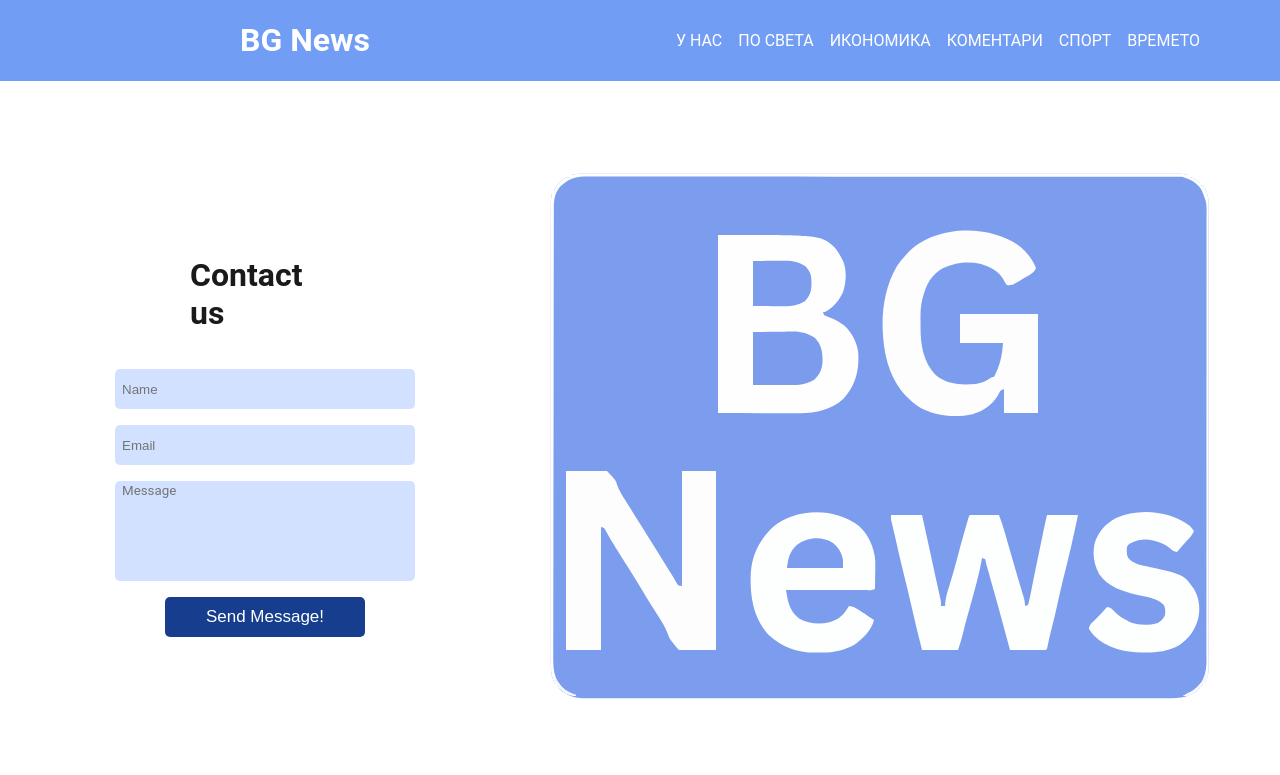
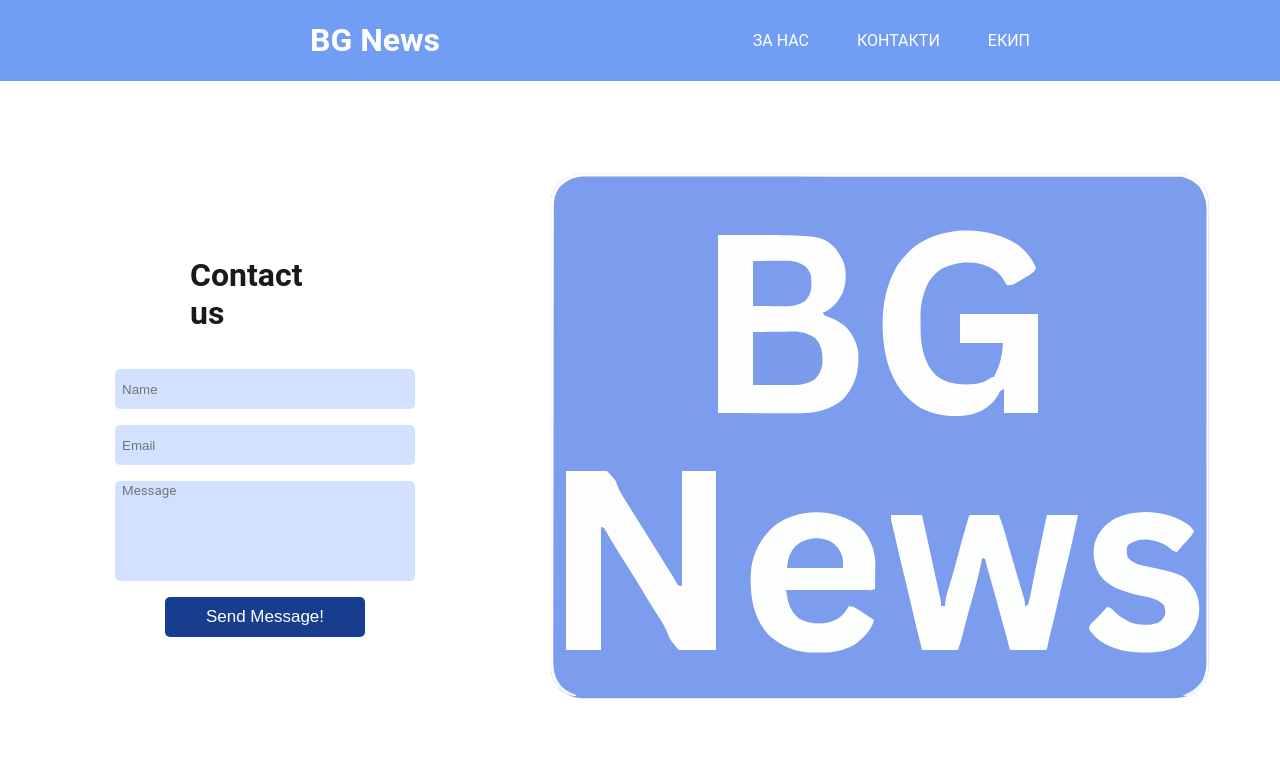
Before and after one commit to krav700/News_Site, a plain HTML site: page pages/contactUs.html in a window 1280 px wide. Shown: the top 775 px of the page. Drawn offline with Linux system fonts and the light colour scheme.

Commit message:
feat: add hover effect on links

```diff
--- a/pages/contactUs.html
+++ b/pages/contactUs.html
@@ -12,12 +12,11 @@
 <body>
     <div class="header">
         <h1><a href="../index.html">BG News</a></h1>
-        <a href="#">У НАС</a>
-        <a href="#">ПО СВЕТА</a>
-        <a href="#">ИКОНОМИКА</a>
-        <a href="#">КОМЕНТАРИ</a>
-        <a href="#">СПОРТ</a>
-        <a href="#">ВРЕМЕТО</a>
+        <nav>
+            <div class="header_links"><a href="pages/aboutUs.html"><span>ЗА НАС</span></a></div>
+            <div class="header_links"><a href="pages/contactUs.html"><span>КОНТАКТИ</span></a></div>
+            <div class="header_links"><a href="pages/team.html"><span>ЕКИП</span></a></div>
+        </nav>
     </div>
 
     <div class="content">
--- a/styles/contact.css
+++ b/styles/contact.css
@@ -1,6 +1,6 @@
 .form {
     display: flex;
-    flex: 1;
+    flex: 0 1 auto;
 }
 
 .form_content {
@@ -69,3 +69,7 @@ button {
     opacity: 1;
     right: 0;
 }
+
+#form_name {
+    flex: 0, 1, auto;
+}
--- a/styles/styles.css
+++ b/styles/styles.css
@@ -18,13 +18,57 @@ html, body {
     flex-direction: column;
 }
 
+nav {
+  display: flex;
+  justify-content: center;
+  align-items: center;
+  gap: 3rem;
+  background-color: rgb(114, 157, 244);
+  padding: 0px 100px;
+  flex-shrink: 0;
+  font-size: 16px;
+}
+
+a{
+  position: relative;
+}
+a::after {
+  content: '';
+  position: absolute;
+  bottom: 0;
+  left: 0;
+  width: 100%;
+  height: 0.1em;
+  background-color: white;
+  opacity: 0;
+  transition: opacity 0.3ms, transform 300ms;
+}
+a:hover::after,
+a:focus::after {
+  opacity: 1;
+  transform: translate3d(0, 0.2em, 0);
+}
+
+.header_links a::after {
+  opacity: 1;
+  transform: scale(0);
+  transform-origin: center;
+}
+
+.header_links a:hover::after,
+.header_links a:focus::after {
+  transform: scale(1);
+}
+
+
+
 .header {
     display: flex;
     justify-content: center;
     align-items: center;
-    gap: 1rem;
+    gap: 3rem;
     background-color: rgb(114, 157, 244);
-    padding: 0px 80px;
+    padding: 0px 150px;
     flex-shrink: 0;
 }
 
@@ -41,6 +85,7 @@ h1, #footer_h1{
 a {
     text-decoration: none;
     color: white;
+    transition: all 0.5s;
 }
 
   .content {
```
Also changed, not shown: index.html (+6 -6 lines), pages/aboutUs.html (+5 -6 lines), pages/generalTAC.html (+5 -6 lines), pages/messageSent.html (+5 -6 lines), pages/privacyPolicy.html (+5 -6 lines), pages/team.html (+5 -6 lines).
